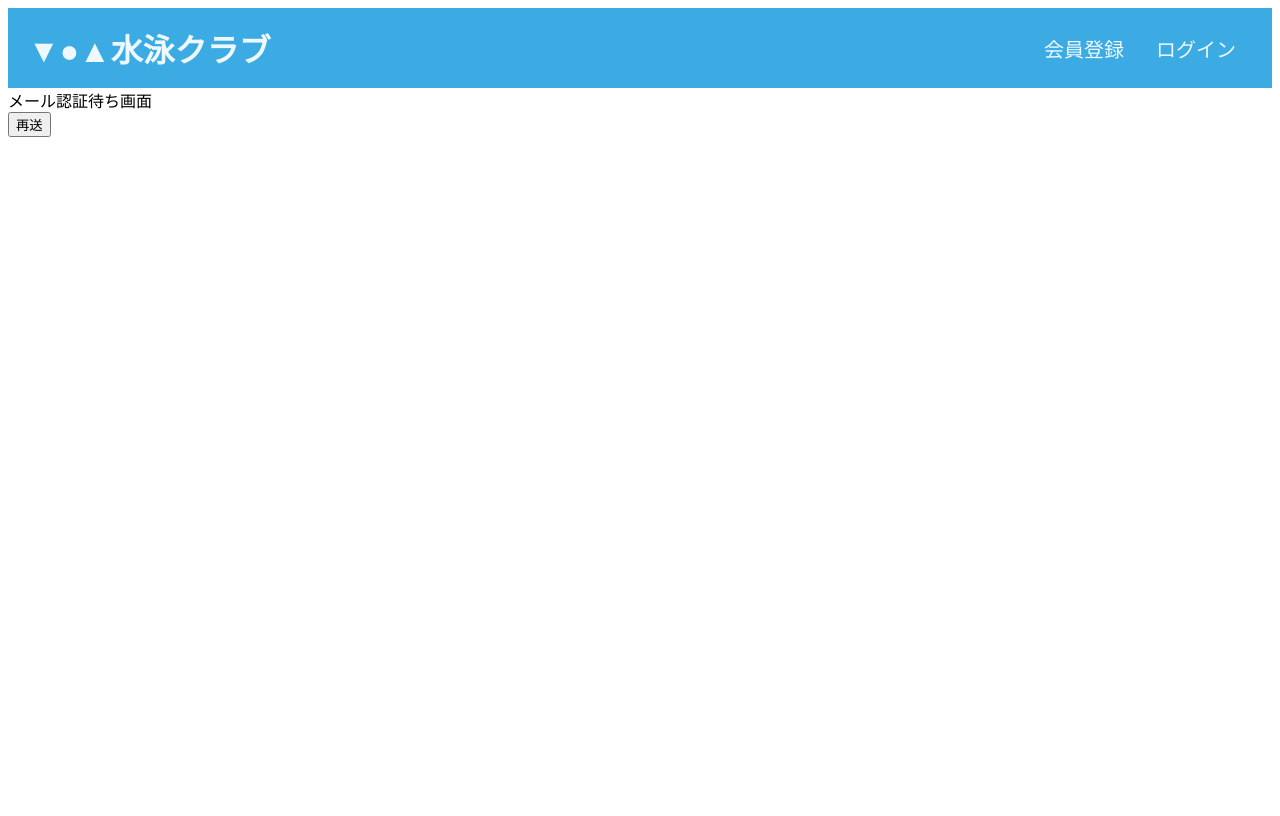
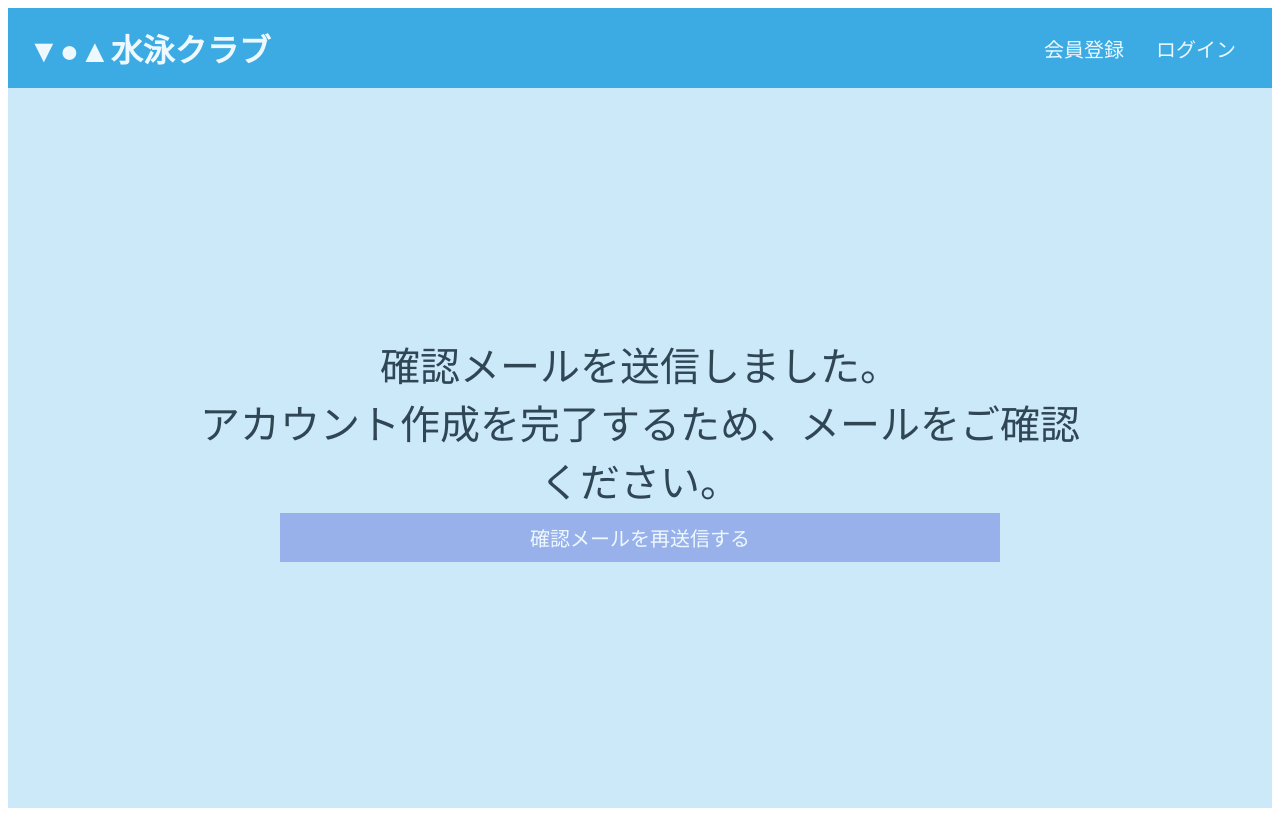
Before and after one commit to hirata784/laravel-swimming-reservation-app, a Nuxt app in the folder frontend/: page /email/verify in a window 1280 px wide. Built offline with nearby package versions, Linux system fonts and the light colour scheme.

Commit message:
feat：メール認証待ち画面のUIを追加

```diff
--- a/frontend/app/pages/email/verify.vue
+++ b/frontend/app/pages/email/verify.vue
@@ -1,6 +1,19 @@
 <template>
-    <p>メール認証待ち画面</p>
-    <button @click="isResending">再送</button>
+    <div class="verify">
+        <div class="verify-content">
+            <p>確認メールを送信しました。</p>
+            <p>アカウント作成を完了するため、メールをご確認ください。</p>
+            <div>
+                <button
+                    class="resending-btn"
+                    type="button"
+                    @click="isResending"
+                >
+                    確認メールを再送信する
+                </button>
+            </div>
+        </div>
+    </div>
 </template>
 
 <script setup>
@@ -12,3 +25,37 @@ const isResending = async () => {
     await resending();
 };
 </script>
+
+<style scoped>
+p {
+    margin: 0;
+}
+
+.verify {
+    background-color: #cce9fa;
+    width: 100%;
+    height: 90vh;
+    display: flex;
+    justify-content: center;
+    align-items: center;
+    text-align: center;
+    color: #304654;
+    font-size: 40px;
+}
+
+.verify-content {
+    width: 90%;
+    max-width: 900px;
+}
+
+.resending-btn {
+    border: none;
+    background-color: #99b1ea;
+    color: #eef9ff;
+    padding: 10px 20px;
+    margin: 0 20px 0;
+    font-size: 20px;
+    cursor: pointer;
+    width: 80%;
+}
+</style>
```
